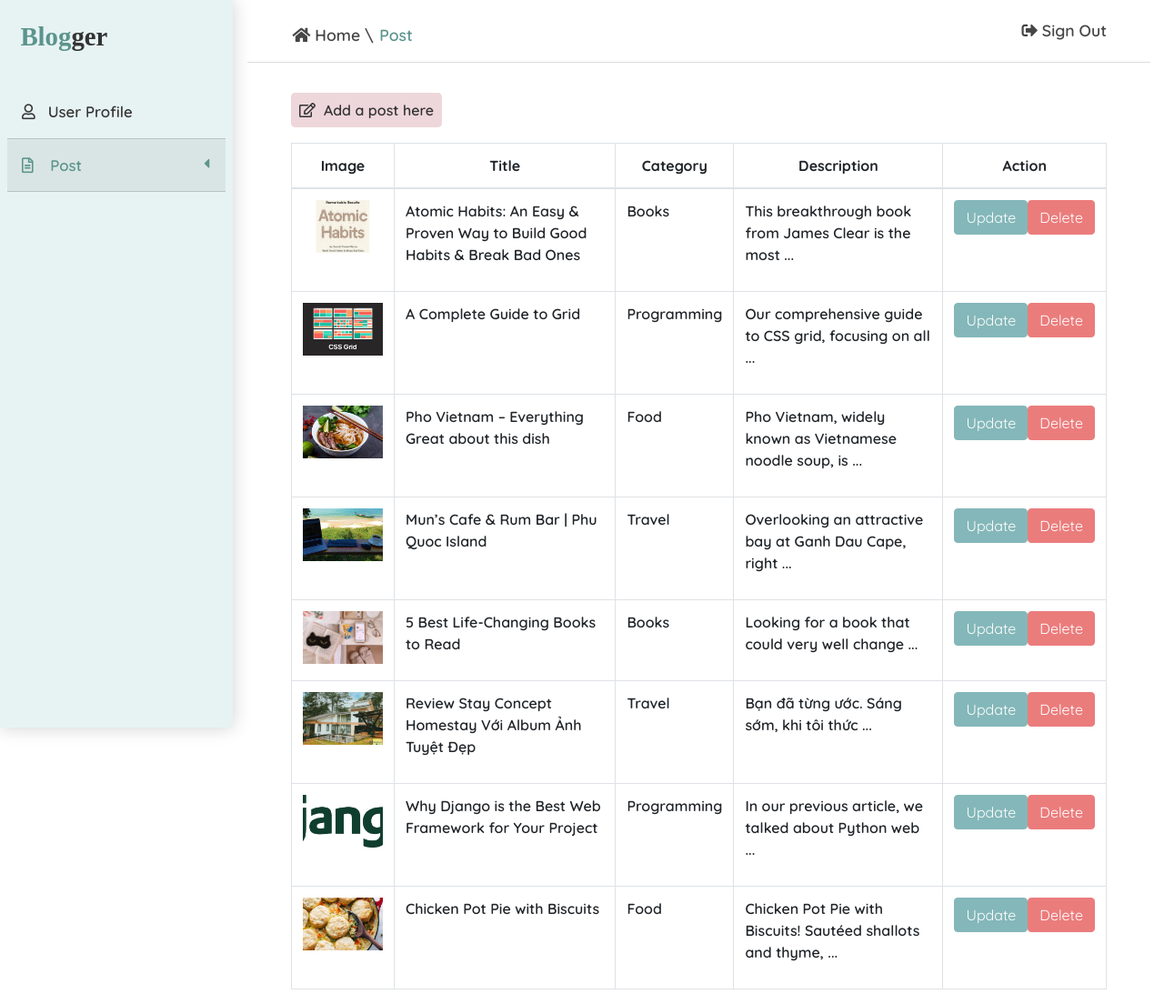
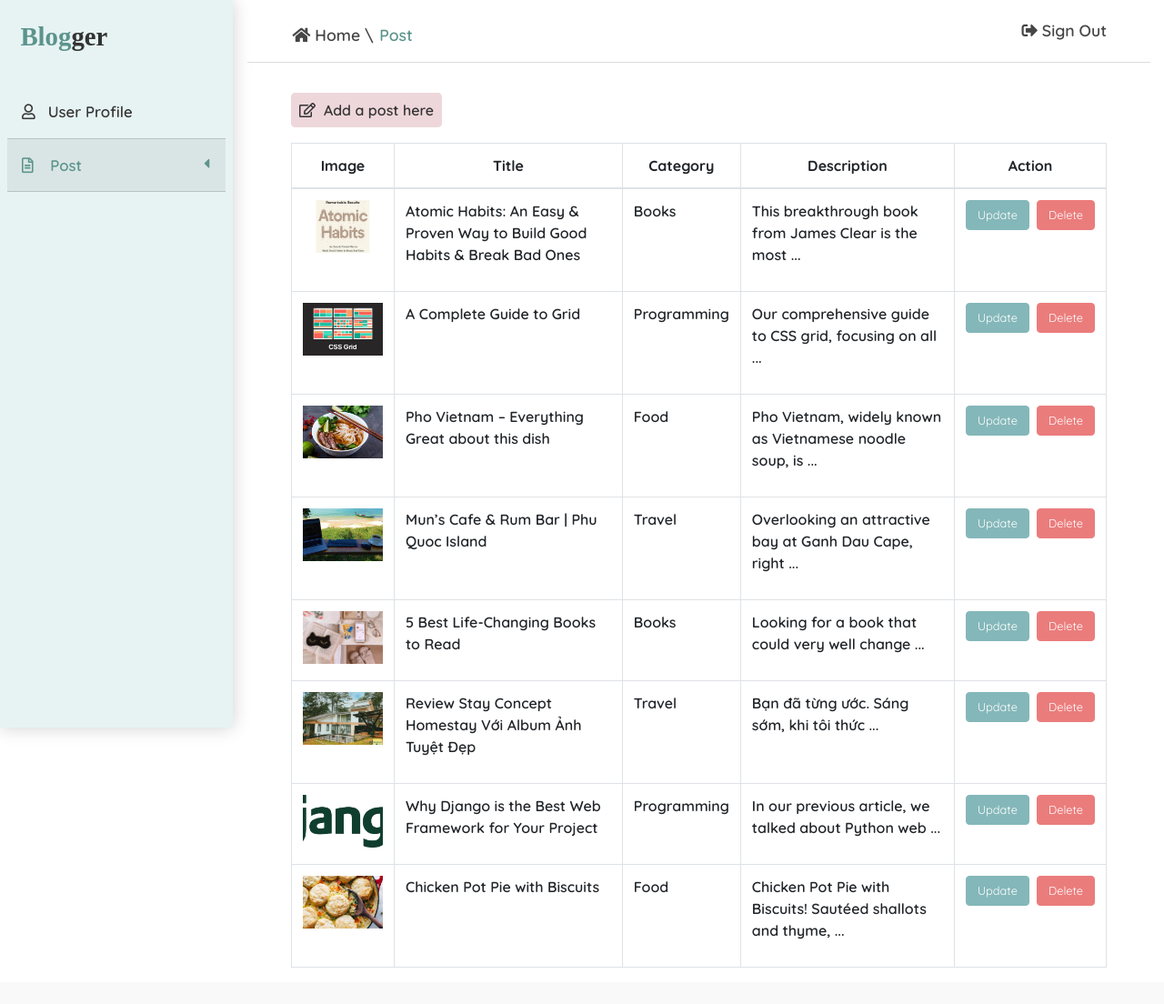
Before and after one commit to NgoQuocBao1010/Blog-Web-Application, a Django app: page /post/customize/ in a window 1280 px wide. Shown: the whole page at 91% size. After the commit the page ends 1064 px from the top, so only its background shows below. Run offline with Django 3.2, Linux system fonts and the light colour scheme; a user stored in the database is signed in; data comes from the database, SQL or seed files in the repository; both versions use the stored data as it was after the commit; some libraries are stand-ins or nearby versions.

Commit message:
👨‍💻 demo preparation 2

```diff
--- a/src/static/css/customize.css
+++ b/src/static/css/customize.css
@@ -158,7 +158,6 @@ button.update-profile{
     border: var(--light-green) solid .1rem;
     color: white;
     border-radius: .6rem;
-    /* width: 5.5rem; */
     margin-left: 41%;
 }
 
@@ -194,10 +193,18 @@ button.update-profile:hover{
 div table[title="postPage"] td div.action{
     /* width: 10rem; */
     width: 100%;
-    /* ! new */
     display: flex;
     align-items: center;
     justify-content: space-evenly;
+}
+
+
+div table[title="postPage"] td button {
+    font-size: 0.8rem;
+}
+
+div table[title="postPage"] td button:last-child {
+    margin-left: 0.5rem;
 }
 
 
```
Also changed, not shown: src/db.sqlite3.
